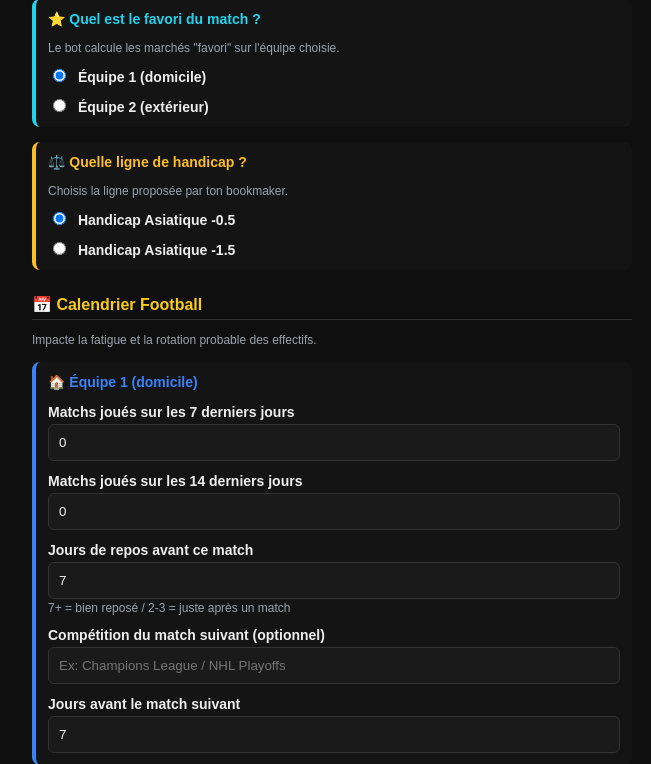
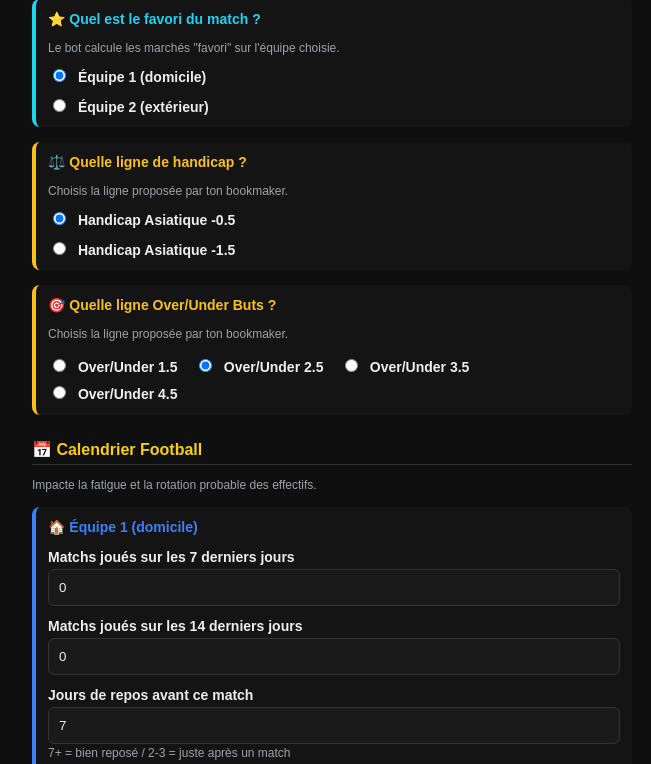
Before and after one commit to hamzypogba0610-pixel/qfte-bot-final, a FastAPI app: page / in a window 1280 px wide. Shown: the part 480-1244 px from the top of the page, without its empty margins (308-959 px from the left). Run offline with FastAPI, Linux system fonts and the light colour scheme.

Commit message:
Update index.html

```diff
--- a/templates/index.html
+++ b/templates/index.html
@@ -26,6 +26,7 @@
         .bloc-calendrier-basket { background: #141414; padding: 12px; border-radius: 8px; margin-top: 15px; border-left: 4px solid #a3e635; }
         .bloc-calendrier-basket h3 { color: #a3e635; margin-top: 0; font-size: 14px; }
         .coche-bloc { margin-top: 10px; }
+        .ligne-inline { display: inline-block; margin-right: 12px; margin-top: 6px; }
     </style>
 </head>
 <body>
@@ -95,6 +96,35 @@
                 <label class="coche-bloc">
                     <input type="radio" name="ligne_handicap" value="1.5">
                     <span id="label_ligne_2">Handicap Asiatique -1.5</span>
+                </label>
+            </div>
+        </div>
+
+        <div id="bloc_ligne_over">
+            <div class="bloc-ligne">
+                <h3 id="titre_ligne_over">🎯 Quelle ligne Over/Under ?</h3>
+                <div class="aide" style="margin-bottom: 8px;" id="aide_ligne_over">
+                    Choisis la ligne proposée par ton bookmaker.
+                </div>
+
+                <label class="ligne-inline">
+                    <input type="radio" name="ligne_over" value="" id="ligne_over_1">
+                    <span id="label_over_1">-</span>
+                </label>
+
+                <label class="ligne-inline">
+                    <input type="radio" name="ligne_over" value="" id="ligne_over_2" checked>
+                    <span id="label_over_2">-</span>
+                </label>
+
+                <label class="ligne-inline">
+                    <input type="radio" name="ligne_over" value="" id="ligne_over_3">
+                    <span id="label_over_3">-</span>
+                </label>
+
+                <label class="ligne-inline">
+                    <input type="radio" name="ligne_over" value="" id="ligne_over_4">
+                    <span id="label_over_4">-</span>
                 </label>
             </div>
         </div>
@@ -209,7 +239,7 @@
                     Voyage long (côte à côte)
                 </label>
             </div>
-    </div>
+                    </div>
 
 
     <h2>📊 Cotes 1X2 (les 2 équipes)</h2>
@@ -254,8 +284,17 @@
     <input type="text" name="scores_ext_glob_5" placeholder="Ex: 1-2,0-1,2-1,1-3,1-1" required>
 
     <h2>⚔️ Confrontations directes (H2H)</h2>
-    <label id="label_h2h">5 derniers scores H2H (Équipe1-Équipe2)</label>
-    <input type="text" name="h2h_5" placeholder="Ex: 2-1,1-1,0-2,3-0,1-0" required>
+    <div class="aide" style="margin-bottom: 10px;">
+        ⚠️ Les scores doivent TOUJOURS être au format <b>Équipe1-Équipe2</b> (celle à domicile en premier).
+    </div>
+
+    <label id="label_h2h_dom">5 derniers H2H — quand l'Équipe 1 reçoit (domicile)</label>
+    <input type="text" name="h2h_dom_5" placeholder="Ex: 2-1,1-1,3-0" required>
+    <div class="aide">Scores format Équipe1-Équipe2 (ex. Lyon 2 - 1 Marseille = 2-1)</div>
+
+    <label id="label_h2h_ext">5 derniers H2H — quand l'Équipe 1 se déplace (extérieur)</label>
+    <input type="text" name="h2h_ext_5" placeholder="Ex: 1-2,0-1,1-1" required>
+    <div class="aide">⚠️ Toujours Équipe1-Équipe2 (ex. Marseille 2 - 1 Lyon = 1-2)</div>
 
     <h2>🎯 Cotes des 3 marchés analysés</h2>
     <label id="label_ah">Cote Handicap Asiatique -0.5</label>
@@ -285,41 +324,67 @@
         const blocCalendrier = document.getElementById("bloc_calendrier");
         const blocCalendrierBasket = document.getElementById("bloc_calendrier_basket");
         const blocLigneHandicap = document.getElementById("bloc_ligne_handicap");
+        const blocLigneOver = document.getElementById("bloc_ligne_over");
         const titreLigne = document.getElementById("titre_ligne_handicap");
         const aideLigne = document.getElementById("aide_ligne_handicap");
         const labelLigne1 = document.getElementById("label_ligne_1");
         const labelLigne2 = document.getElementById("label_ligne_2");
+        const titreLigneOver = document.getElementById("titre_ligne_over");
+        const aideLigneOver = document.getElementById("aide_ligne_over");
+        const radioOver1 = document.getElementById("ligne_over_1");
+        const radioOver2 = document.getElementById("ligne_over_2");
+        const radioOver3 = document.getElementById("ligne_over_3");
+        const radioOver4 = document.getElementById("ligne_over_4");
+        const labelOver1 = document.getElementById("label_over_1");
+        const labelOver2 = document.getElementById("label_over_2");
+        const labelOver3 = document.getElementById("label_over_3");
+        const labelOver4 = document.getElementById("label_over_4");
 
-        function detecterLigneOver(sport, competition) {
+        function detecterLignesOver(sport, competition) {
             const comp = (competition || "").toLowerCase().trim();
 
             if (sport === "hockey") {
-                if (comp.includes("nhl")) return "Cote Over/Under 5.5 (buts)";
-                if (comp.includes("khl")) return "Cote Over/Under 4.5 (buts)";
-                if (comp.includes("shl") || comp.includes("suède") || comp.includes("liiga") || comp.includes("finlande") || comp.includes("del") || comp.includes("allemagne")) {
-                    return "Cote Over/Under 5.0 (buts)";
-                }
-                return "Cote Over/Under 5.5 (buts)";
+                if (comp.includes("khl")) return { lignes: ["3.5", "4.5", "5.5", "6.5"], defaut: "4.5" };
+                if (comp.includes("nhl")) return { lignes: ["4.5", "5.5", "6.5", "7.5"], defaut: "5.5" };
+                return { lignes: ["4.5", "5.5", "6.5", "7.5"], defaut: "5.5" };
             }
 
             if (sport === "basket") {
-                if (comp.includes("nba")) return "Cote Over/Under 220.5";
+                if (comp.includes("nba")) return { lignes: ["210.5", "220.5", "230.5", "240.5"], defaut: "220.5" };
                 if (comp.includes("euroleague") || comp.includes("euroligue") || comp.includes("euro")) {
-                    return "Cote Over/Under 160.5";
+                    return { lignes: ["150.5", "160.5", "170.5", "180.5"], defaut: "160.5" };
                 }
-                return "Cote Over/Under 180.5";
+                return { lignes: ["170.5", "180.5", "190.5", "200.5"], defaut: "180.5" };
             }
 
             if (sport === "tennis") {
                 if (comp.includes("roland") || comp.includes("wimbledon") || comp.includes("us open") || comp.includes("australian") || comp.includes("grand chelem") || comp.includes("grand slam")) {
-                    return "Cote Over/Under 32.5 jeux";
+                    return { lignes: ["30.5", "32.5", "34.5", "36.5"], defaut: "32.5" };
                 }
-                if (comp.includes("wta")) return "Cote Over/Under 21.5 jeux";
-                if (comp.includes("atp")) return "Cote Over/Under 22.5 jeux";
-                return "Cote Over/Under 22.5 jeux";
+                if (comp.includes("wta")) return { lignes: ["19.5", "21.5", "23.5", "25.5"], defaut: "21.5" };
+                if (comp.includes("atp")) return { lignes: ["20.5", "22.5", "24.5", "26.5"], defaut: "22.5" };
+                return { lignes: ["20.5", "22.5", "24.5", "26.5"], defaut: "22.5" };
             }
 
-            return "Cote Over/Under 2.5";
+            // Football par défaut
+            return { lignes: ["1.5", "2.5", "3.5", "4.5"], defaut: "2.5" };
+        }
+
+        function majRadiosOver(detection) {
+            const lignes = detection.lignes;
+            const defaut = detection.defaut;
+
+            radioOver1.value = lignes[0]; labelOver1.textContent = "Over/Under " + lignes[0];
+            radioOver2.value = lignes[1]; labelOver2.textContent = "Over/Under " + lignes[1];
+            radioOver3.value = lignes[2]; labelOver3.textContent = "Over/Under " + lignes[2];
+            radioOver4.value = lignes[3]; labelOver4.textContent = "Over/Under " + lignes[3];
+
+            // Coche par défaut
+            const radios = [radioOver1, radioOver2, radioOver3, radioOver4];
+            radios.forEach(r => r.checked = false);
+            const indexDefaut = lignes.indexOf(defaut);
+            if (indexDefaut >= 0) radios[indexDefaut].checked = true;
+            else radioOver2.checked = true;
         }
 
         function getNomFavori(sport) {
@@ -347,17 +412,22 @@
             const se = document.getElementById("label_scores_ext");
             const feg = document.getElementById("label_forme_ext_glob");
             const seg = document.getElementById("label_scores_ext_glob");
-            const h2h = document.getElementById("label_h2h");
+            const h2hDom = document.getElementById("label_h2h_dom");
+            const h2hExt = document.getElementById("label_h2h_ext");
             const ah = document.getElementById("label_ah");
             const ov = document.getElementById("label_over25");
             const bt = document.getElementById("label_btts");
             const aideSd = document.getElementById("aide_scores_dom");
             const titreCal = document.getElementById("titre_calendrier");
 
-            const labelOver = detecterLigneOver(sport, competition);
+            const detection = detecterLignesOver(sport, competition);
+            majRadiosOver(detection);
+            const ligneOverChoisie = document.querySelector('input[name="ligne_over"]:checked');
+            const ligneOverVal = ligneOverChoisie ? ligneOverChoisie.value : detection.defaut;
+
             const fav = getNomFavori(sport);
 
-            // --- Gestion du sélecteur de ligne ---
+            // --- Gestion du sélecteur de ligne handicap ---
             if (sport === "football") {
                 blocLigneHandicap.style.display = "block";
                 titreLigne.textContent = "⚖️ Quelle ligne de handicap ?";
@@ -374,7 +444,21 @@
                 blocLigneHandicap.style.display = "none";
             }
 
-            // --- Détermine le suffixe du label AH selon la ligne choisie ---
+            // --- Gestion du sélecteur Over/Under ---
+            if (sport === "tennis") {
+                titreLigneOver.textContent = "🎯 Quelle ligne Over/Under Jeux ?";
+                aideLigneOver.textContent = "Choisis la ligne proposée par ton bookmaker.";
+            } else if (sport === "basket") {
+                titreLigneOver.textContent = "🎯 Quelle ligne Over/Under Points ?";
+                aideLigneOver.textContent = "Choisis la ligne proposée par ton bookmaker.";
+            } else if (sport === "hockey") {
+                titreLigneOver.textContent = "🎯 Quelle ligne Over/Under Buts ?";
+                aideLigneOver.textContent = "Choisis la ligne proposée par ton bookmaker.";
+            } else {
+                titreLigneOver.textContent = "🎯 Quelle ligne Over/Under Buts ?";
+                aideLigneOver.textContent = "Choisis la ligne proposée par ton bookmaker.";
+            }
+
             const ligneChoisie = document.querySelector('input[name="ligne_handicap"]:checked');
             const ligneVal = ligneChoisie ? ligneChoisie.value : "0.5";
             const suffixeLigne = ligneVal === "1.5" ? "1.5" : "0.5";
@@ -398,9 +482,10 @@
                 se.textContent = "5 derniers scores (en sets)";
                 feg.textContent = "5 derniers résultats globaux (V/N/D)";
                 seg.textContent = "5 derniers scores globaux (en sets)";
-                h2h.textContent = "5 derniers H2H (Joueur1-Joueur2, en sets)";
+                h2hDom.textContent = "5 derniers H2H — quand le Joueur 1 reçoit (en sets)";
+                h2hExt.textContent = "5 derniers H2H — quand le Joueur 1 se déplace (en sets)";
                 ah.textContent = "Cote Vainqueur — " + fav.nom;
-                ov.textContent = labelOver;
+                ov.textContent = "Cote Over/Under " + ligneOverVal + " jeux";
                 bt.textContent = "Cote Score Exact Sets — " + fav.nom + " (ex: 2-0)";
                 aideSd.textContent = "Format : sets_pour-sets_contre (ex: 2-0, 2-1, 0-2)";
             } else if (sport === "basket") {
@@ -422,9 +507,10 @@
                 se.textContent = "5 derniers scores à l'extérieur";
                 feg.textContent = "5 derniers résultats globaux (V/N/D)";
                 seg.textContent = "5 derniers scores globaux";
-                h2h.textContent = "5 derniers scores H2H (Équipe1-Équipe2)";
+                h2hDom.textContent = "5 derniers H2H — quand l'Équipe 1 reçoit (points)";
+                h2hExt.textContent = "5 derniers H2H — quand l'Équipe 1 se déplace (points)";
                 ah.textContent = "Cote Money Line — " + fav.nom;
-                ov.textContent = labelOver;
+                ov.textContent = "Cote Over/Under " + ligneOverVal + " points";
                 bt.textContent = "Cote Spread -4.5 — " + fav.nom;
                 aideSd.textContent = "Format : points_pour-points_contre (ex: 108-102)";
             } else if (sport === "hockey") {
@@ -447,9 +533,10 @@
                 se.textContent = "5 derniers scores à l'extérieur";
                 feg.textContent = "5 derniers résultats globaux (V/N/D)";
                 seg.textContent = "5 derniers scores globaux";
-                h2h.textContent = "5 derniers scores H2H (Équipe1-Équipe2)";
+                h2hDom.textContent = "5 derniers H2H — quand l'Équipe 1 reçoit (buts)";
+                h2hExt.textContent = "5 derniers H2H — quand l'Équipe 1 se déplace (buts)";
                 ah.textContent = "Cote Money Line — " + fav.nom + " (incl. prolongation)";
-                ov.textContent = labelOver;
+                ov.textContent = "Cote Over/Under " + ligneOverVal + " buts";
                 bt.textContent = "Cote Puck Line -" + suffixeLigne + " — " + fav.nom;
                 aideSd.textContent = "Format : buts_pour-buts_contre (ex: 4-2, 3-1)";
             } else {
@@ -472,9 +559,10 @@
                 se.textContent = "5 derniers scores à l'extérieur";
                 feg.textContent = "5 derniers résultats globaux (V/N/D)";
                 seg.textContent = "5 derniers scores globaux";
-                h2h.textContent = "5 derniers scores H2H (Équipe1-Équipe2)";
+                h2hDom.textContent = "5 derniers H2H — quand l'Équipe 1 reçoit (buts)";
+                h2hExt.textContent = "5 derniers H2H — quand l'Équipe 1 se déplace (buts)";
                 ah.textContent = "Cote Handicap Asiatique -" + suffixeLigne + " — " + fav.nom;
-                ov.textContent = labelOver;
+                ov.textContent = "Cote Over/Under " + ligneOverVal;
                 bt.textContent = "Cote BTTS Oui";
                 aideSd.textContent = "Format : buts_pour-buts_contre, séparés par des virgules";
             }
@@ -486,6 +574,7 @@
         if (inputEquipe2) inputEquipe2.addEventListener("input", majLabels);
         document.querySelectorAll('input[name="favori"]').forEach(r => r.addEventListener("change", majLabels));
         document.querySelectorAll('input[name="ligne_handicap"]').forEach(r => r.addEventListener("change", majLabels));
+        document.querySelectorAll('input[name="ligne_over"]').forEach(r => r.addEventListener("change", majLabels));
         majLabels();
     </script>
 </body>
```
